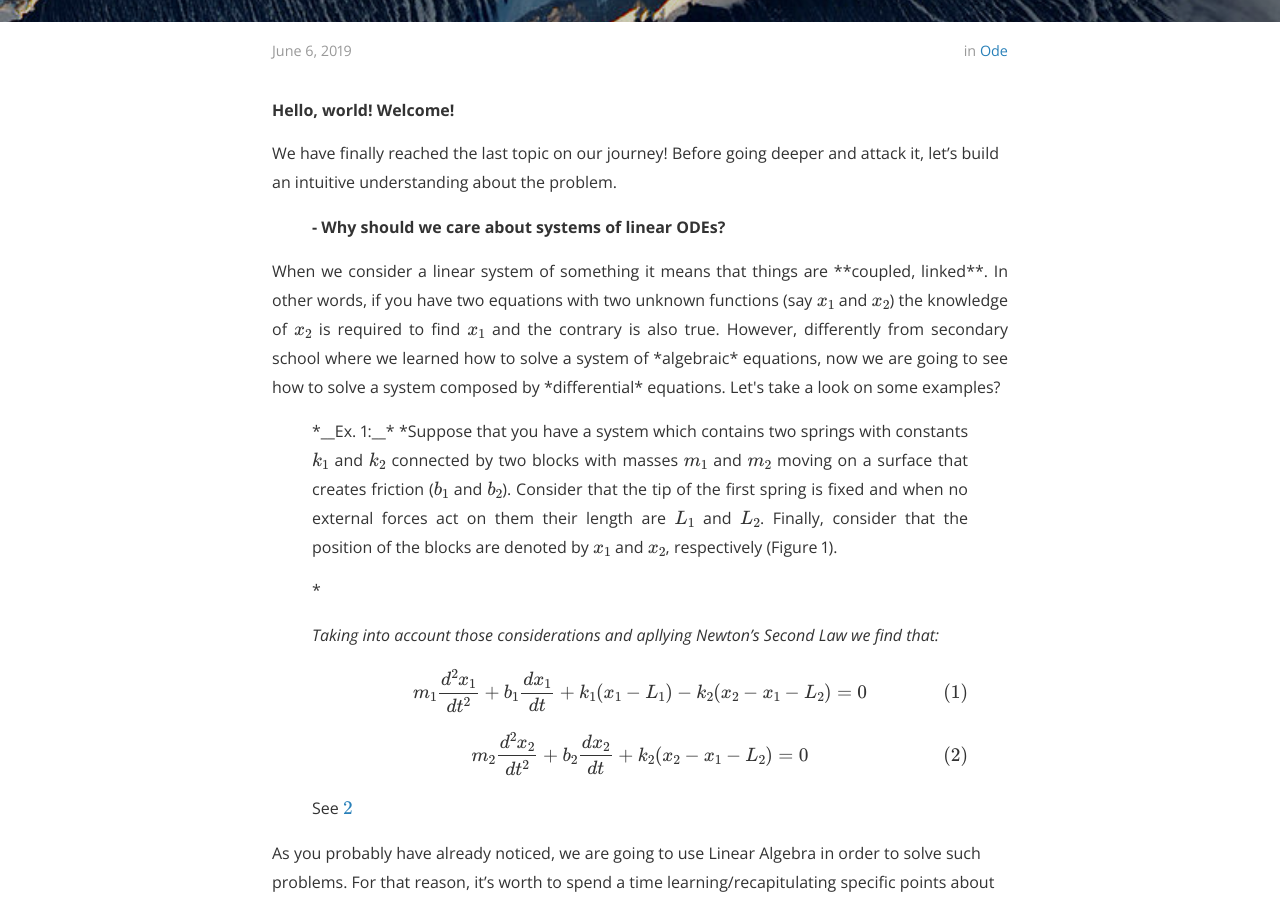
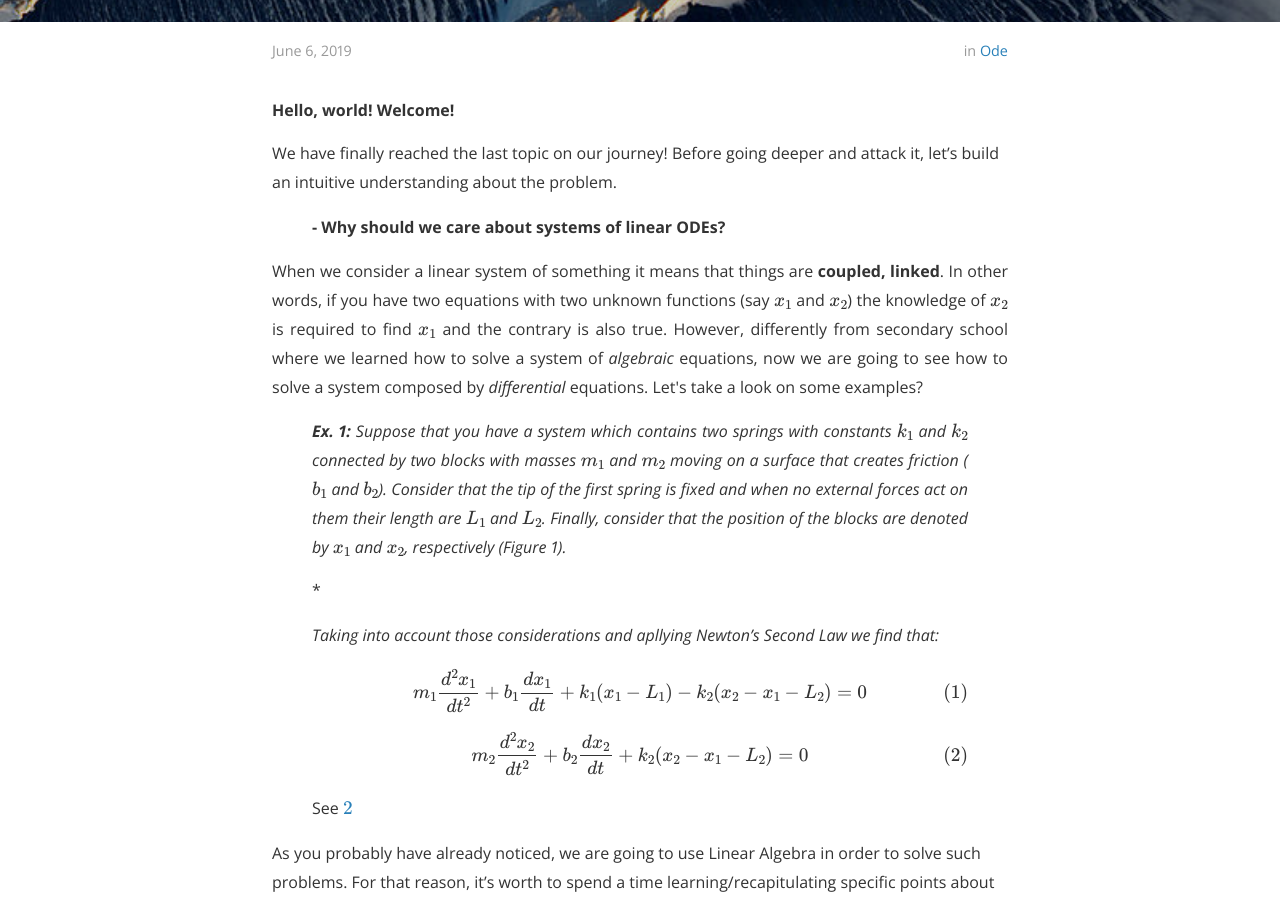
Before and after one commit to vic1309/lerofly, a Jekyll site: the page built from _posts/2019-06-06-linear_pt1.markdown, in a window 1280 px wide and 900 px high, scrolled down 567 px. Built offline with Jekyll 4.4.1, drawn with Linux system fonts in a browser that asks for light colours; nearby versions of some CDN libraries; formulas are drawn with MathJax 3; a script that is not in the unit is left out.

Commit message:
Update 2019-06-06-linear_pt1.markdown

```diff
--- a/_posts/2019-06-06-linear_pt1.markdown
+++ b/_posts/2019-06-06-linear_pt1.markdown
@@ -15,10 +15,10 @@ We have finally reached the last topic on our journey! Before going deeper and a
 > **- Why should we care about systems of linear ODEs?**
 
 <p align="justify">
-When we consider a linear system of something it means that things are **coupled, linked**. In other words, if you have two equations with two unknown functions (say $x_1$ and $x_2$) the knowledge of $x_2$ is required to find $x_1$ and the contrary is also true. However, differently from secondary school where we learned how to solve a system of *algebraic* equations, now we are going to see how to solve a system composed by *differential* equations. Let's take a look on some examples?
+  When we consider a linear system of something it means that things are <b>coupled, linked</b>. In other words, if you have two equations with two unknown functions (say $x_1$ and $x_2$) the knowledge of $x_2$ is required to find $x_1$ and the contrary is also true. However, differently from secondary school where we learned how to solve a system of <i>algebraic</i> equations, now we are going to see how to solve a system composed by <i>differential</i> equations. Let's take a look on some examples?
 </p>
 
-> <p align="justify"> *__Ex. 1:__* *Suppose that you have a system which contains two springs with constants $k_1$ and $k_2$ connected by two blocks with masses $m_1$ and $m_2$ moving on a surface that creates friction ($b_1$ and $b_2$). Consider that the tip of the first spring is fixed and when no external forces act on them their length are $L_1$ and $L_2$. Finally, consider that the position of the blocks are denoted by $x_1$ and $x_2$, respectively (Figure 1). </p>*
+> <p align="justify"> <i><b>Ex. 1:</b></i> <i>Suppose that you have a system which contains two springs with constants $k_1$ and $k_2$ connected by two blocks with masses $m_1$ and $m_2$ moving on a surface that creates friction ($b_1$ and $b_2$). Consider that the tip of the first spring is fixed and when no external forces act on them their length are $L_1$ and $L_2$. Finally, consider that the position of the blocks are denoted by $x_1$ and $x_2$, respectively (Figure 1).</i> </p>*
 
 > *Taking into account those considerations and apllying Newton's Second Law we find that:*
 
```
